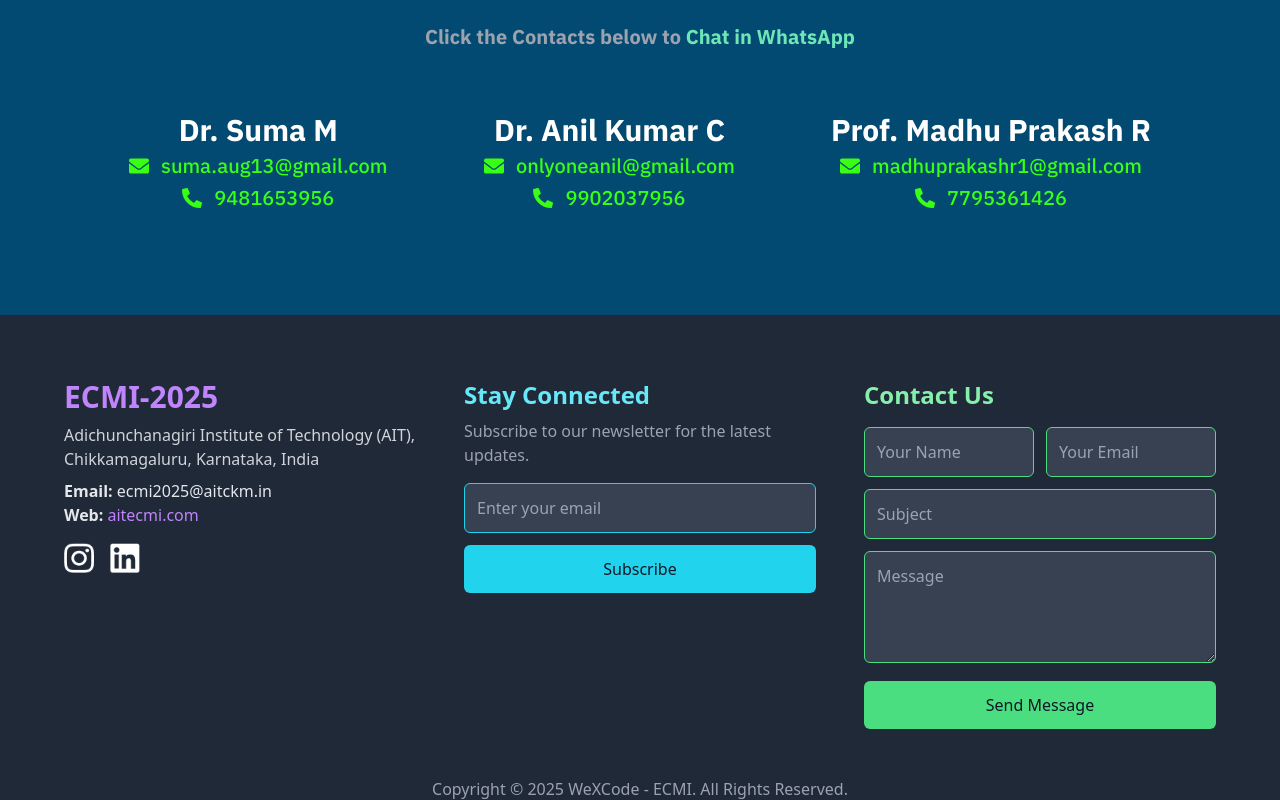
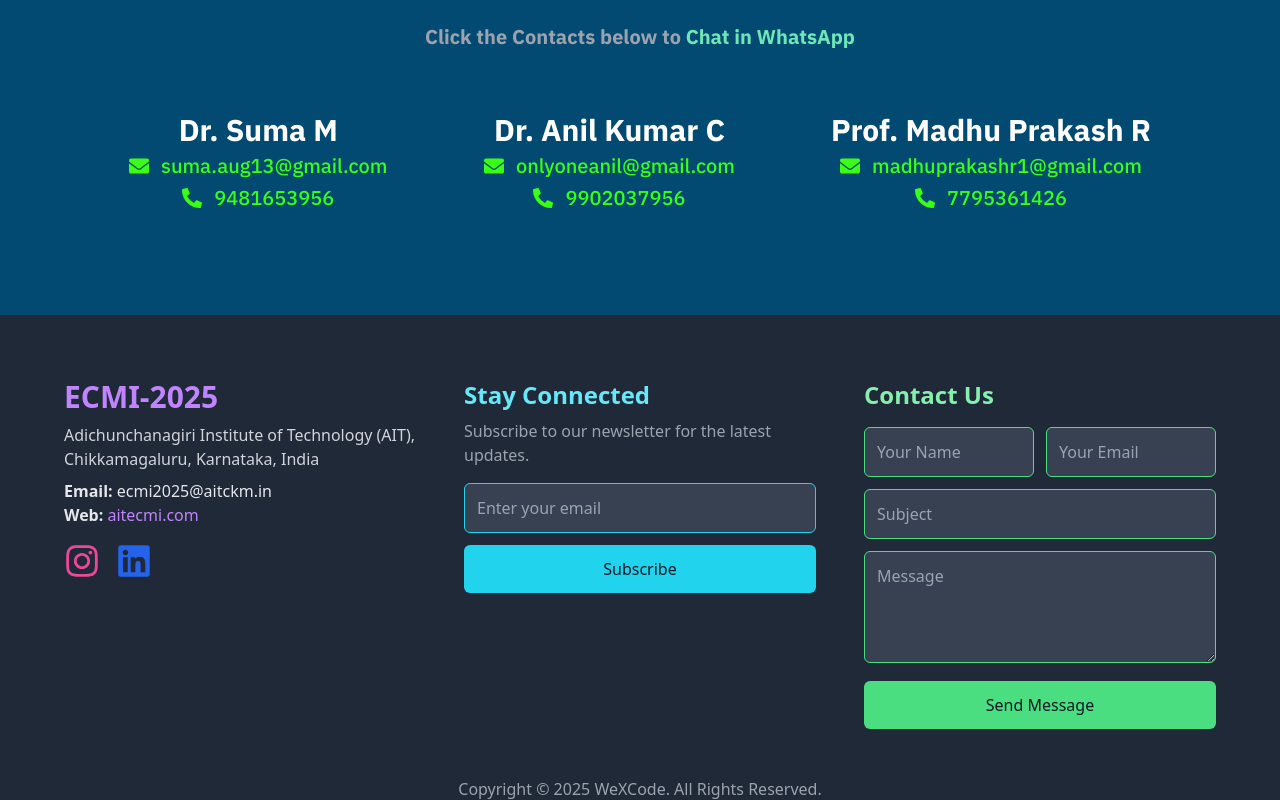
Before and after one commit to Amaan9136/ecmi-2025, a Next.js app: page / in a window 1280 px wide. Shown: the part 11200-12000 px from the top of the page. Built offline with nearby package versions, Linux system fonts and the light colour scheme; no server answers; the database is empty.

Commit message:
chore: Icons

```diff
--- a/components/ContactUs/Index.jsx
+++ b/components/ContactUs/Index.jsx
@@ -12,7 +12,7 @@ const ContactUs = () => {
     { name: "Prof. Madhu Prakash R", email: "madhuprakashr1@gmail.com", contact: "7795361426", color: "#39FF14" },
   ];
 
-  const largeScreenRanges = [10100, 10200];
+  const largeScreenRanges = [12100, 12200];
   const smallScreenRanges = [18900, 19000];
 
   const { scrollY } = useScroll();
--- a/components/Footer/Index.jsx
+++ b/components/Footer/Index.jsx
@@ -1,5 +1,4 @@
 import { push, ref } from "firebase/database";
-import Image from "next/image";
 import { useState } from "react";
 import { useForm } from "react-hook-form";
 import { database } from "../../server/firebase";
@@ -54,10 +53,10 @@ const Footer = () => {
             <p><strong>Email:</strong> ecmi2025@aitckm.in</p>
             <p><strong>Web:</strong> <a href="https://aitecmi.com" className="text-purple-400 hover:underline">aitecmi.com</a></p>
           </div>
-          <div className="flex gap-4 mt-4 text-2xl">
+          <div className="flex gap-4 mt-4 text-4xl">
             {socialsMedia.map((item, index) => (
               <a key={index} href={item.redirect} target="_blank" rel="noopener noreferrer">
-                <Image src={item.logo} width={30} height={30} alt={item.social} className="cursor-pointer hover:opacity-80" />
+                {item.icon}
               </a>
             ))}
           </div>
@@ -90,7 +89,7 @@ const Footer = () => {
         </div>
       </div>
       <div className="mt-12 text-center text-gray-400">
-        <p>Copyright © 2025 WeXCode - ECMI. All Rights Reserved.</p>
+        <p>Copyright © 2025 WeXCode. All Rights Reserved.</p>
       </div>
     </footer>
   );
--- a/components/Footer/data.js
+++ b/components/Footer/data.js
@@ -1,14 +1,14 @@
-import Instagram from "../../images/logos/instagram.png";
-import Linkedin from "../../images/logos/linkedin.png";
+import { FaInstagram, FaLinkedin } from "react-icons/fa";
+
 export const socialsMedia = [
   {
     social: "Instagram",
-    logo: Instagram,
-    redirect: "https://www.instagram.com/aiml_ait_official/",
+    icon: <FaInstagram className="text-pink-500 hover:text-pink-700 transition duration-300" />,
+    redirect: "https://www.instagram.com/ecmi__2025/",
   },
   {
     social: "Linkedin",
-    logo: Linkedin,
-    redirect: "https://www.linkedin.com/company/aignite-aiml-aitckm/",
+    icon: <FaLinkedin className="text-blue-600 hover:text-blue-800 transition duration-300" />,
+    redirect: "https://www.linkedin.com/in/ec-mi-5a6547353/",
   },
 ];
```
